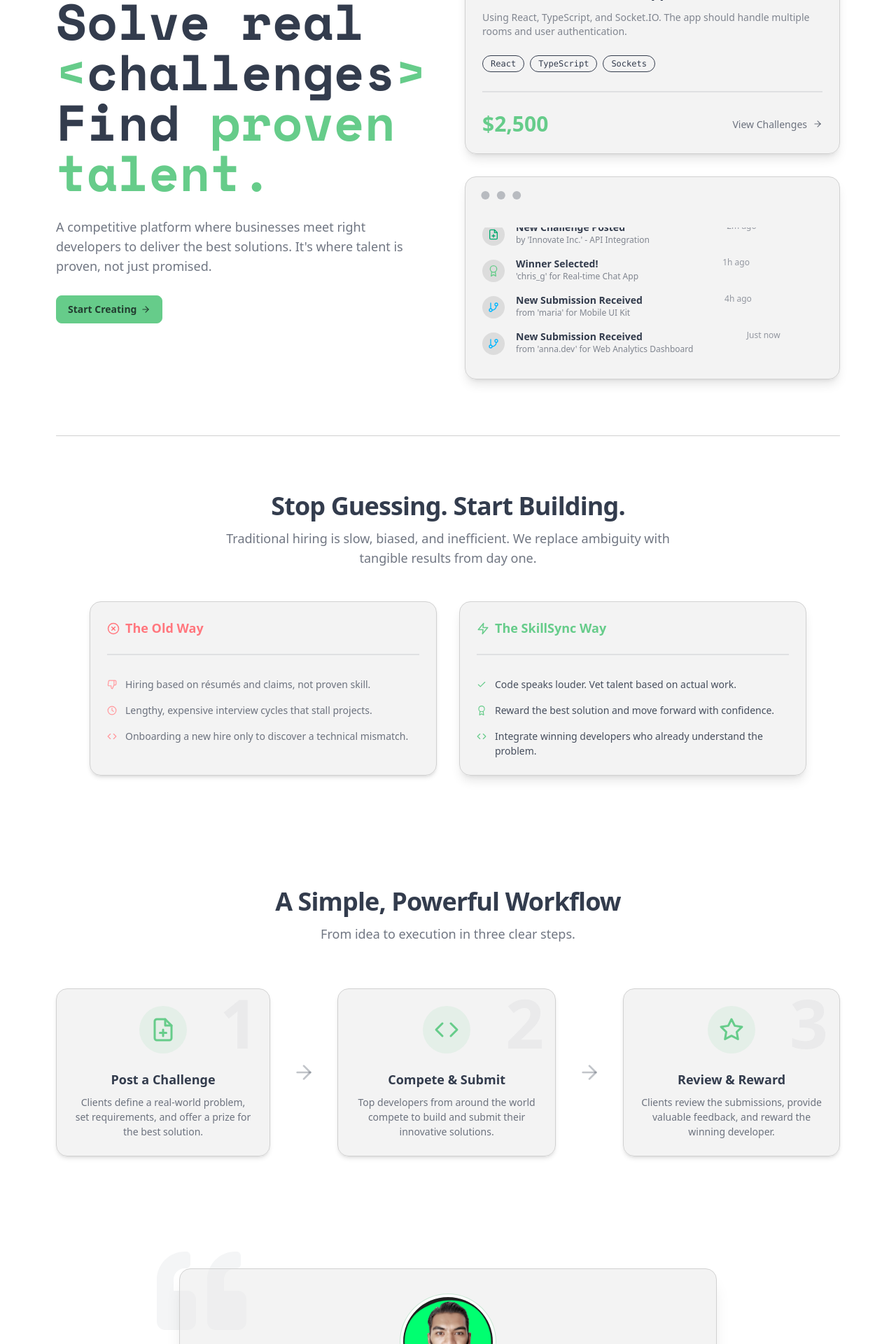
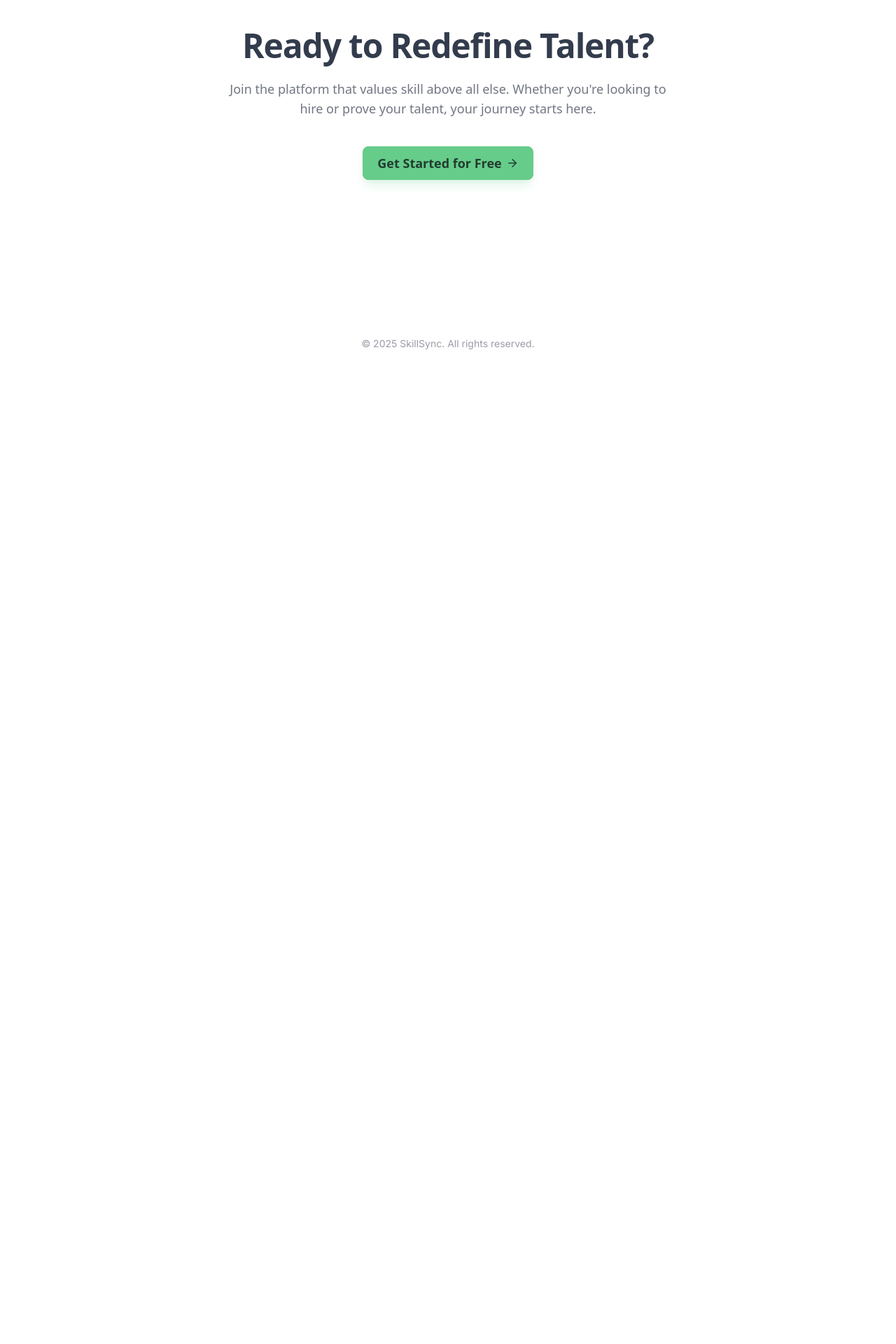
Before and after one commit to TheAnasObaid/SkillSync, a Next.js app in the folder frontend/: page / in a window 1280 px wide. Shown: the part 240-2160 px from the top of the page at 70% size. After the commit the page ends 800 px from the top, so only its background shows below. Built offline with nearby package versions, Linux system fonts and the light colour scheme; no server answers.

Commit message:
Simply home temp

```diff
--- a/frontend/src/app/page.tsx
+++ b/frontend/src/app/page.tsx
@@ -8,10 +8,10 @@ export default function Home() {
   return (
     <div className="bg-base-100 text-base-content font-sans grid">
       <main className="max-w-6xl mx-auto px-4 py-16">
-        <Hero />
+        {/* <Hero />
         <Benefits />
         <Workflow />
-        <FounderQuote />
+        <FounderQuote /> */}
         <CTA />
       </main>
     </div>
```
